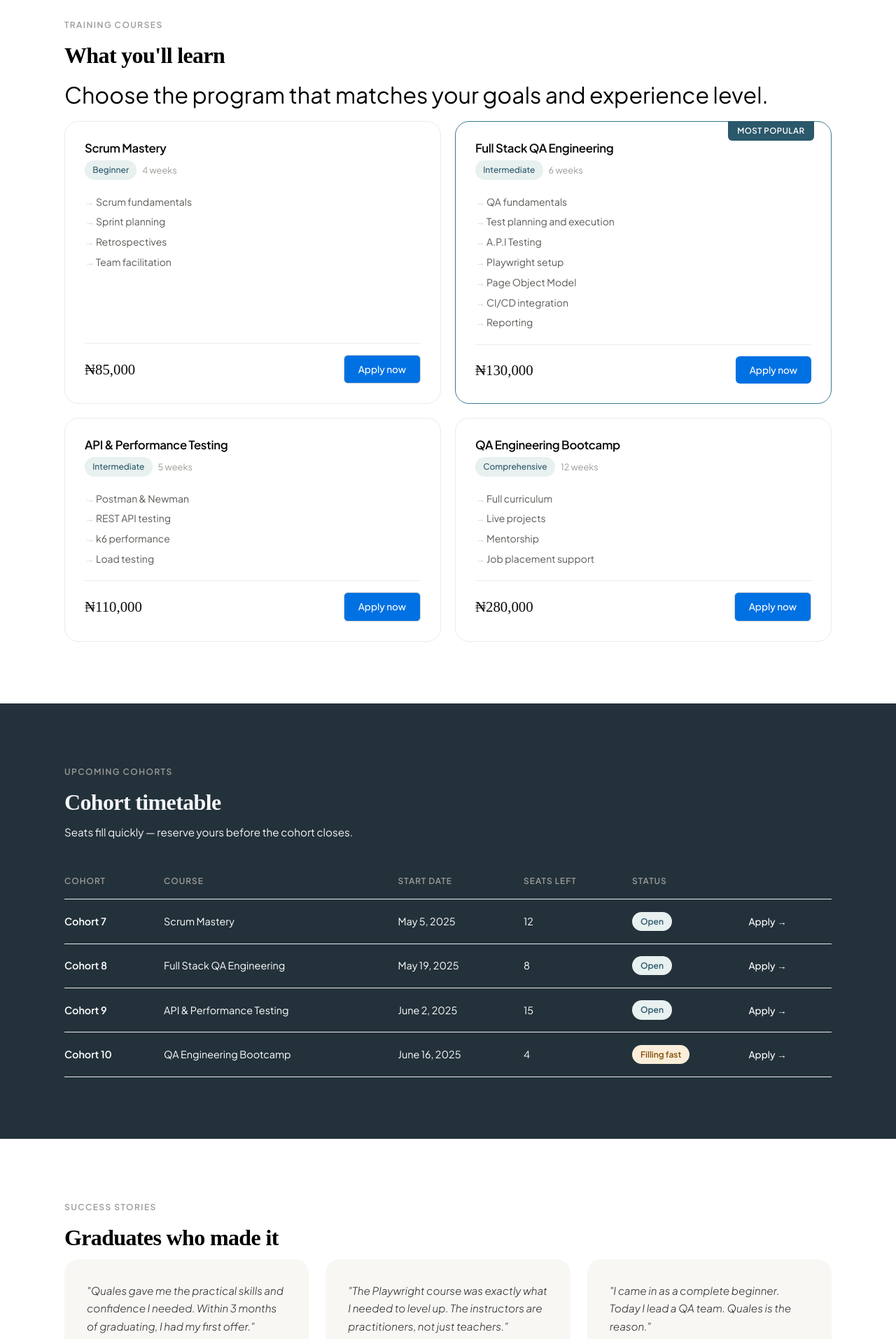
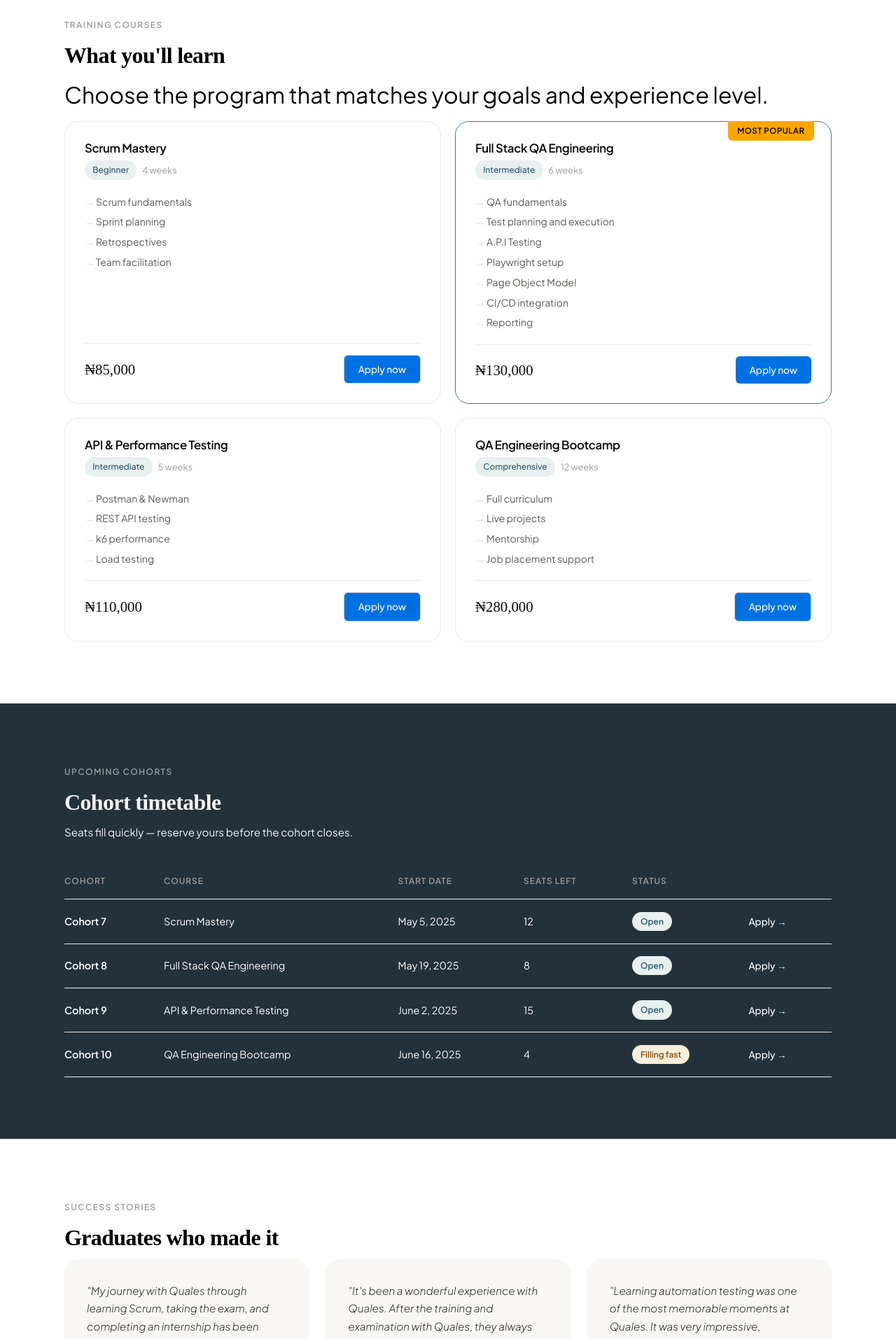
Before and after one commit to Ayobamee/Qualeswebapp, a React (Vite) app: page /talents in a window 1280 px wide. Shown: the part 880-2793 px from the top of the page at 70% size. Built offline with nearby package versions, Linux system fonts and the light colour scheme; a web font is replaced by a local one.

Commit message:
made ui and content changes

```diff
--- a/src/components/Footer.jsx
+++ b/src/components/Footer.jsx
@@ -13,7 +13,7 @@ export default function Footer() {
           <p className={styles.tagline}>
             Building Africa's next generation of world-class tech talents.
           </p>
-          <p className={styles.location}>Lagos, Delaware.</p>
+          <p className={styles.location}>Lagos, Nigeria.</p>
         </div>
 
         <div className={styles.cols}>
@@ -31,6 +31,18 @@ export default function Footer() {
             <Link to='/companies#clients'>Trusted By</Link>
             <Link to='/companies#contact'>Hire Talent</Link>
           </div>
+
+          <div className={styles.col}>
+            <h4>QA Agents</h4>
+            <Link to='/qa-agents#test-case-generator'>Test Case Generator</Link>
+            <Link to='/qa-agents#self-healer'>Self-Healing Reporter</Link>
+            <Link to='/qa-agents#coverage-gap-detector'>
+              Coverage Gap Detector
+            </Link>
+            <a href='mailto:hello@quales.tech?subject=Book%20a%20demo%20-%20QA%20Agent%20Suite'>
+              Book a Demo
+            </a>
+          </div>
           <div className={styles.col}>
             <h4>Company</h4>
             <Link to='/about'>About Quales</Link>
@@ -45,7 +57,6 @@ export default function Footer() {
         <p>© {new Date().getFullYear()} Quales. All rights reserved. </p>
         <p> Powered by T.B.L</p>
         <div className={styles.legal}>
-          <a href='#'>Privacy Policy</a>
           <a href='#'>Terms of Service</a>
         </div>
       </div>
--- a/src/components/Footer.module.css
+++ b/src/components/Footer.module.css
@@ -41,7 +41,7 @@
 
 .cols {
   display: grid;
-  grid-template-columns: repeat(3, 1fr);
+  grid-template-columns: repeat(4, 1fr);
   gap: 2rem;
 }
 
--- a/src/pages/Talents.jsx
+++ b/src/pages/Talents.jsx
@@ -90,23 +90,23 @@ const timetable = [
 const testimonials = [
   {
     name: 'Sandra Alutu',
-    role: 'Project Manager @ Quales',
+    role: 'Scrum Master @ Quales',
     quote:
-      'Quales gave me the practical skills and confidence I needed. Within 3 months of graduating, I had my first offer.',
+      'My journey with Quales through learning Scrum, taking the exam, and completing an internship has been incredibly rewarding. From the classes to the Exam support to my internship with Quales now, it has been all I hoped for and more. The combination of theoretical learning and practical experience has given me a solid foundation in Scrum, and I am excited to continue applying these skills in my career.',
     initials: 'AO',
   },
   {
     name: 'Bashiru Alatishe',
-    role: 'Automation Tester @ Kuda Bank',
+    role: 'Automation Test Lead @ Kuda Bank',
     quote:
-      'The Playwright course was exactly what I needed to level up. The instructors are practitioners, not just teachers.',
+      "It's been a wonderful experience with Quales. After the training and examination with Quales, they always make sure that they keep in touch with their Alumni, even my first job as a Software tester was through Quales, after which I got my job with Interswitch.",
     initials: 'EN',
   },
   {
     name: 'Ayomide Obanewa',
-    role: 'QA Lead @ Obanewa Legals',
+    role: 'QA Lead @ Cartolinks',
     quote:
-      'I came in as a complete beginner. Today I lead a QA team. Quales is the reason.',
+      'Learning automation testing was one of the most memorable moments at Quales. It was very impressive, especially with the fact that I came from a non-tech background (in Law), having to learn the codes, javascript and more, seeing how simplified by the trainer and right now I got a placement at a Crypto exchange company.',
     initials: 'FA',
   },
 ]
@@ -408,7 +408,10 @@ export default function Talents() {
                   </div>
                   <div className={styles.field}>
                     <label>Current experience level</label>
-                    <select style={{ color: form.experience ? 'black' : 'rgba(0, 0, 0, 0.5)' }}
+                    <select
+                      style={{
+                        color: form.experience ? 'black' : 'rgba(0, 0, 0, 0.5)',
+                      }}
                       name='experience'
                       value={form.experience}
                       onChange={handle}
--- a/src/pages/Talents.module.css
+++ b/src/pages/Talents.module.css
@@ -59,7 +59,7 @@
 
 .heroTitle em {
   font-style: italic;
-  color: #2b586b;
+  color: #0f4c5c;
 }
 
 .heroSub {
@@ -186,13 +186,14 @@
   top: -1px;
   right: 1.5rem;
   background: var(--talent);
-  color: white;
+  color: black;
   font-size: 0.72rem;
   font-weight: 600;
   padding: 0.3rem 0.85rem;
   border-radius: 0 0 var(--radius-sm) var(--radius-sm);
   letter-spacing: 0.04em;
   text-transform: uppercase;
+  background: orange;
 }
 
 .courseHeader {
--- a/src/styles/global.css
+++ b/src/styles/global.css
@@ -104,6 +104,7 @@ button {
 
 .btn-dark {
   background: var(--black);
+  background: #0071e3;
   color: var(--white);
 }
 .btn-dark:hover {
@@ -112,12 +113,12 @@ button {
 }
 
 .btn-quitedark {
-  background: #243746;
+  background: #0071e3;
   color: var(--white);
 }
 
-.btn-customized{
-  background: #0071E3;
+.btn-customized {
+  background: #0071e3;
   color: var(--white);
 }
 
```
Also changed, not shown: src/components/Navbar.jsx (+31 -11 lines).
